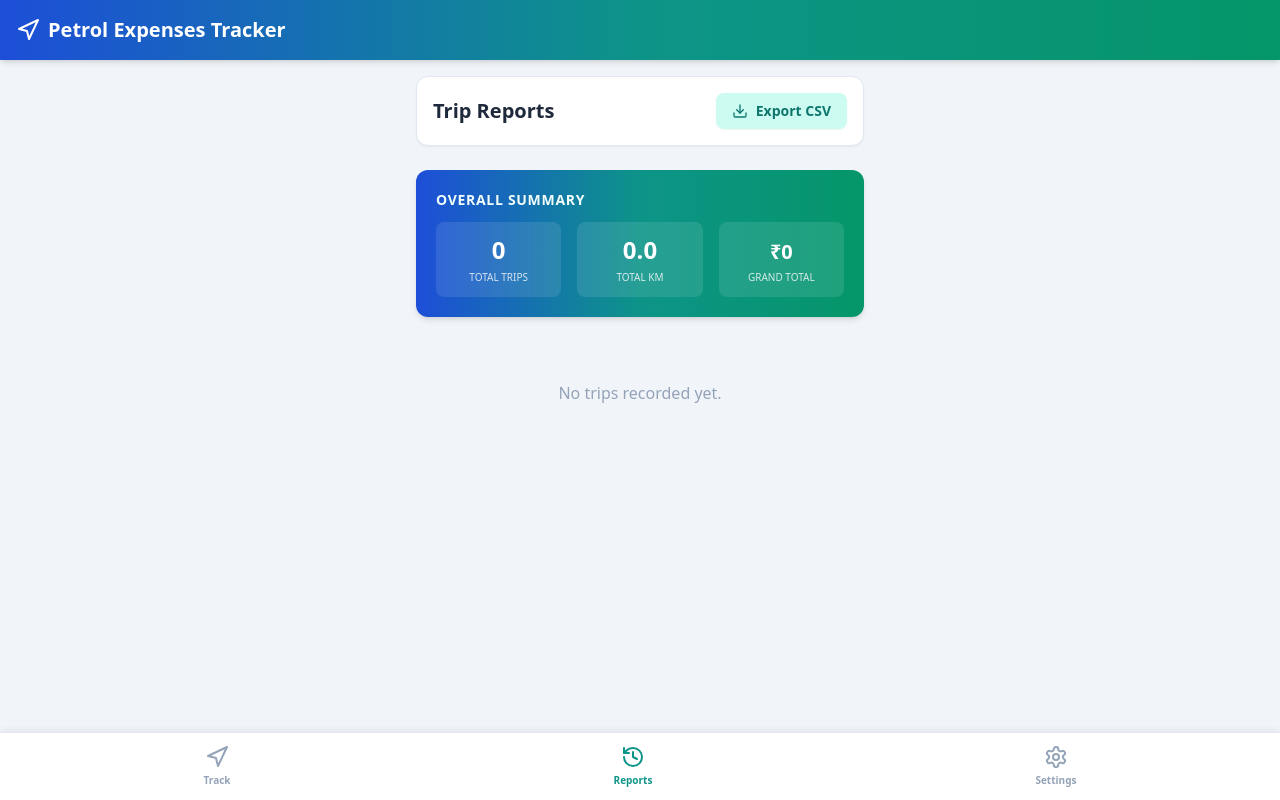
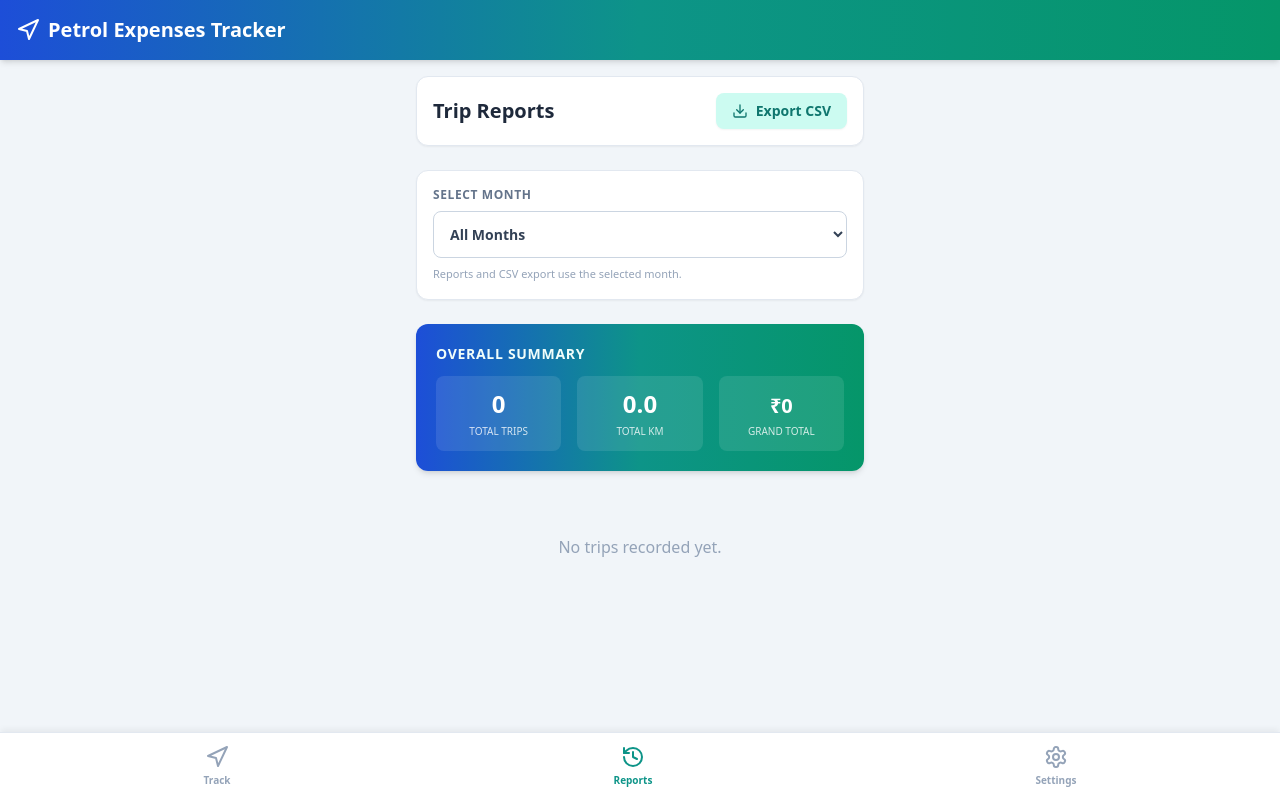
Before and after one commit to gujjulavamsi007-sys/invictus-tracker, a React (Vite) app: page / in a window 1280 px wide. Both pictures are taken after a click on the button "Reports". Built offline with nearby package versions, Linux system fonts and the light colour scheme.

Commit message:
Add monthly report selection and export

```diff
--- a/src/App.tsx
+++ b/src/App.tsx
@@ -26,6 +26,7 @@ export default function App() {
   const [savedDestinations, setSavedDestinations] = useState<string[]>([]);
   const [trips, setTrips] = useState<any[]>([]);
   const [managers, setManagers] = useState<string[]>([]);
+  const [selectedMonth, setSelectedMonth] = useState('');
 
   const [currentTrip, setCurrentTrip] = useState({
     startCoords: null as any,
@@ -279,7 +280,32 @@ export default function App() {
     return `"${text.replace(/"/g, '""')}"`;
   };
 
-  const buildCSV = () => {
+
+  const getTripMonthKey = (trip: any) => {
+    if (trip.startTime) {
+      const d = new Date(trip.startTime);
+      return `${d.getFullYear()}-${String(d.getMonth() + 1).padStart(2, '0')}`;
+    }
+    const parts = String(trip.date || '').split('-');
+    return parts.length === 3 ? `${parts[2]}-${parts[1]}` : '';
+  };
+
+  const getAvailableMonths = () =>
+    Array.from(new Set(trips.map(getTripMonthKey).filter(Boolean))).sort().reverse();
+
+  const getMonthLabel = (monthKey: string) => {
+    if (!monthKey) return 'All Months';
+    const [year, month] = monthKey.split('-').map(Number);
+    return new Date(year, month - 1, 1).toLocaleDateString('en-IN', {
+      month: 'long',
+      year: 'numeric'
+    });
+  };
+
+  const getFilteredTrips = () =>
+    selectedMonth ? trips.filter(t => getTripMonthKey(t) === selectedMonth) : trips;
+
+  const buildCSV = (reportTrips = getFilteredTrips()) => {
     const headers = [
       'Sn.',
       'DATE',
@@ -299,7 +325,7 @@ export default function App() {
     let totalKm = 0;
     let totalAmount = 0;
 
-    trips.forEach((t, i) => {
+    reportTrips.forEach((t, i) => {
       totalKm += Number(t.totalKm) || 0;
       totalAmount += Number(t.totalAmount) || 0;
 
@@ -332,11 +358,17 @@ export default function App() {
       return;
     }
 
-    const csvContent = buildCSV();
-    const monthStr = trips[0]?.date
-      ? trips[0].date.substring(3)
-      : 'Report';
-    const fileName = `Invictus_Tracker_${monthStr}.csv`;
+    const reportTrips = getFilteredTrips();
+
+    if (reportTrips.length === 0) {
+      alert('No trips found for the selected month');
+      return;
+    }
+
+    const csvContent = buildCSV(reportTrips);
+    const fileName = selectedMonth
+      ? `Petrol_Expenses_${selectedMonth}.csv`
+      : 'Petrol_Expenses_All_Months.csv';
 
     try {
       if (Capacitor.isNativePlatform()) {
@@ -661,15 +693,34 @@ export default function App() {
               </button>
             </div>
 
+            <div className="bg-white p-4 rounded-xl shadow-sm border border-slate-200">
+              <label className="block text-xs font-bold text-slate-500 uppercase tracking-wider mb-2">
+                Select Month
+              </label>
+              <select
+                value={selectedMonth}
+                onChange={e => setSelectedMonth(e.target.value)}
+                className="w-full border border-slate-300 rounded-lg p-3 text-sm font-semibold text-slate-700 focus:ring-2 focus:ring-teal-500 focus:outline-none bg-white"
+              >
+                <option value="">All Months</option>
+                {getAvailableMonths().map(month => (
+                  <option key={month} value={month}>{getMonthLabel(month)}</option>
+                ))}
+              </select>
+              <p className="text-[11px] text-slate-400 mt-2">
+                Reports and CSV export use the selected month.
+              </p>
+            </div>
+
             <div className="bg-gradient-to-r from-blue-700 via-teal-600 to-emerald-600 rounded-xl p-5 text-white shadow-md">
               <h3 className="text-sm font-semibold text-teal-50 mb-3 uppercase tracking-wider">
-                Overall Summary
+                {selectedMonth ? getMonthLabel(selectedMonth) : 'Overall Summary'}
               </h3>
 
               <div className="grid grid-cols-3 gap-4 text-center">
                 <div className="bg-white/10 p-3 rounded-lg">
                   <div className="text-2xl font-bold">
-                    {grandTotalTrips}
+                    {getFilteredTrips().length}
                   </div>
                   <div className="text-[10px] text-white/80 mt-1">
                     TOTAL TRIPS
@@ -678,7 +729,7 @@ export default function App() {
 
                 <div className="bg-white/10 p-3 rounded-lg">
                   <div className="text-2xl font-bold">
-                    {grandTotalKm.toFixed(1)}
+                    {getFilteredTrips().reduce((sum, t) => sum + (Number(t.totalKm) || 0), 0).toFixed(1)}
                   </div>
                   <div className="text-[10px] text-white/80 mt-1">
                     TOTAL KM
@@ -687,7 +738,7 @@ export default function App() {
 
                 <div className="bg-white/10 p-3 rounded-lg">
                   <div className="text-xl font-bold mt-1">
-                    ₹{grandTotalAmount.toFixed(0)}
+                    ₹{getFilteredTrips().reduce((sum, t) => sum + (Number(t.totalAmount) || 0), 0).toFixed(0)}
                   </div>
                   <div className="text-[10px] text-white/80 mt-1">
                     GRAND TOTAL
@@ -701,7 +752,13 @@ export default function App() {
                 No trips recorded yet.
               </div>
             ) : (
-              Object.entries(groupTripsByDate())
+              Object.entries(
+                getFilteredTrips().reduce((acc, trip) => {
+                  if (!acc[trip.date]) acc[trip.date] = [];
+                  acc[trip.date].push(trip);
+                  return acc;
+                }, {} as Record<string, any[]>)
+              )
                 .reverse()
                 .map(([date, dayTrips]) => {
                   const dayKm = dayTrips.reduce(
```
